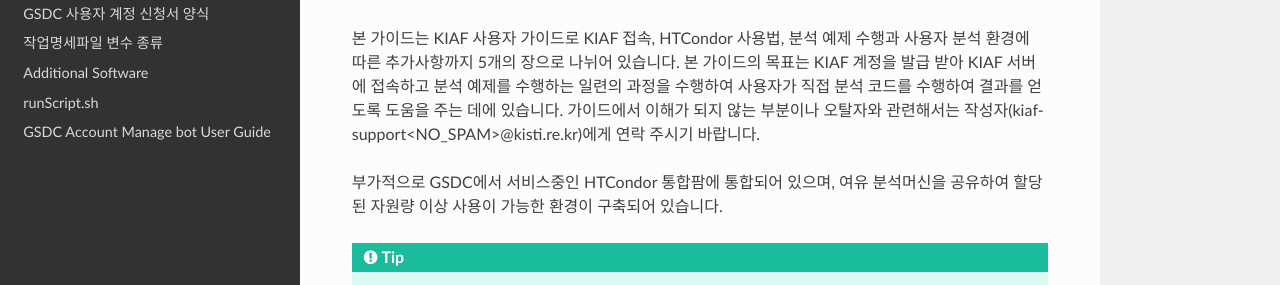
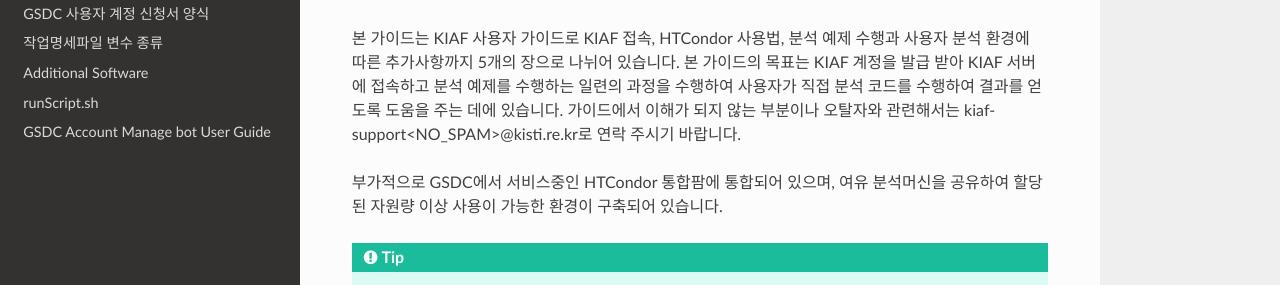
Before and after one commit to andiri/kiaf, a Sphinx documentation site: the page built from docs/source/index.rst, in a window 1280 px wide and 900 px high. Shown: the part 309-594 px from the top of the window. Built offline with Sphinx 7.4.7 and the Read the Docs theme 2.0.0, drawn with Linux system fonts in a browser that asks for light colours.

Commit message:
Update index.rst

```diff
--- a/docs/source/index.rst
+++ b/docs/source/index.rst
@@ -9,7 +9,7 @@
 
 본 가이드는 KIAF 사용자 가이드로 KIAF 접속, HTCondor 사용법, 분석 예제 수행과 사용자 분석 환경에 따른 추가사항까지 5개의 장으로 나뉘어 있습니다.
 본 가이드의 목표는 KIAF 계정을 발급 받아 KIAF 서버에 접속하고 분석 예제를 수행하는 일련의 과정을 수행하여 사용자가 직접 분석 코드를 수행하여 결과를 얻도록 도움을 주는 데에 있습니다.
-가이드에서 이해가 되지 않는 부분이나 오탈자와 관련해서는 작성자(kiaf-support<NO_SPAM>@kisti.re.kr)에게 연락 주시기 바랍니다.
+가이드에서 이해가 되지 않는 부분이나 오탈자와 관련해서는 kiaf-support<NO_SPAM>@kisti.re.kr로 연락 주시기 바랍니다.
 
 부가적으로 GSDC에서 서비스중인 HTCondor 통합팜에 통합되어 있으며, 여유 분석머신을 공유하여 할당된 자원량 이상 사용이 가능한 환경이 구축되어 있습니다.
 
```
